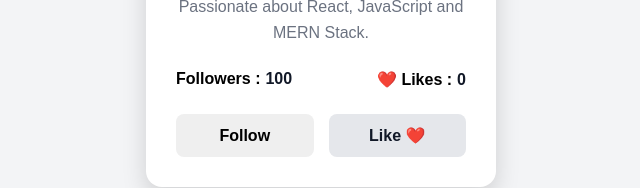
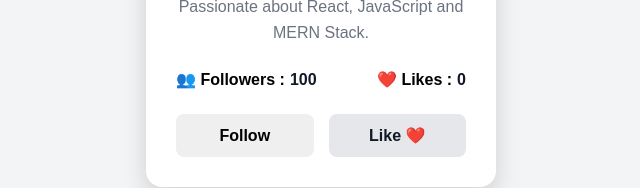
Before and after one commit to hafiz-1/profilecard, a React (Vite) app: page / in a window 1280 px wide. Shown: the part 437-625 px from the top of the page, without its empty margins (319-959 px from the left). Built offline with nearby package versions, Linux system fonts and the light colour scheme.

Commit message:
style updated

```diff
--- a/src/components/ProfileCard.css
+++ b/src/components/ProfileCard.css
@@ -141,9 +141,9 @@
 
 }
 
-.like-btn:hover{
+.like-btn:active{
 
-    background:#d1d5db;
+    transform:scale(.95);
 
 }
 
--- a/src/components/ProfileCard.jsx
+++ b/src/components/ProfileCard.jsx
@@ -61,7 +61,7 @@ function ProfileCard(props) {
 
                 <p>
 
-                    Followers :
+                    👥 Followers :
                     <span>{followers}</span>
 
                 </p>
```
